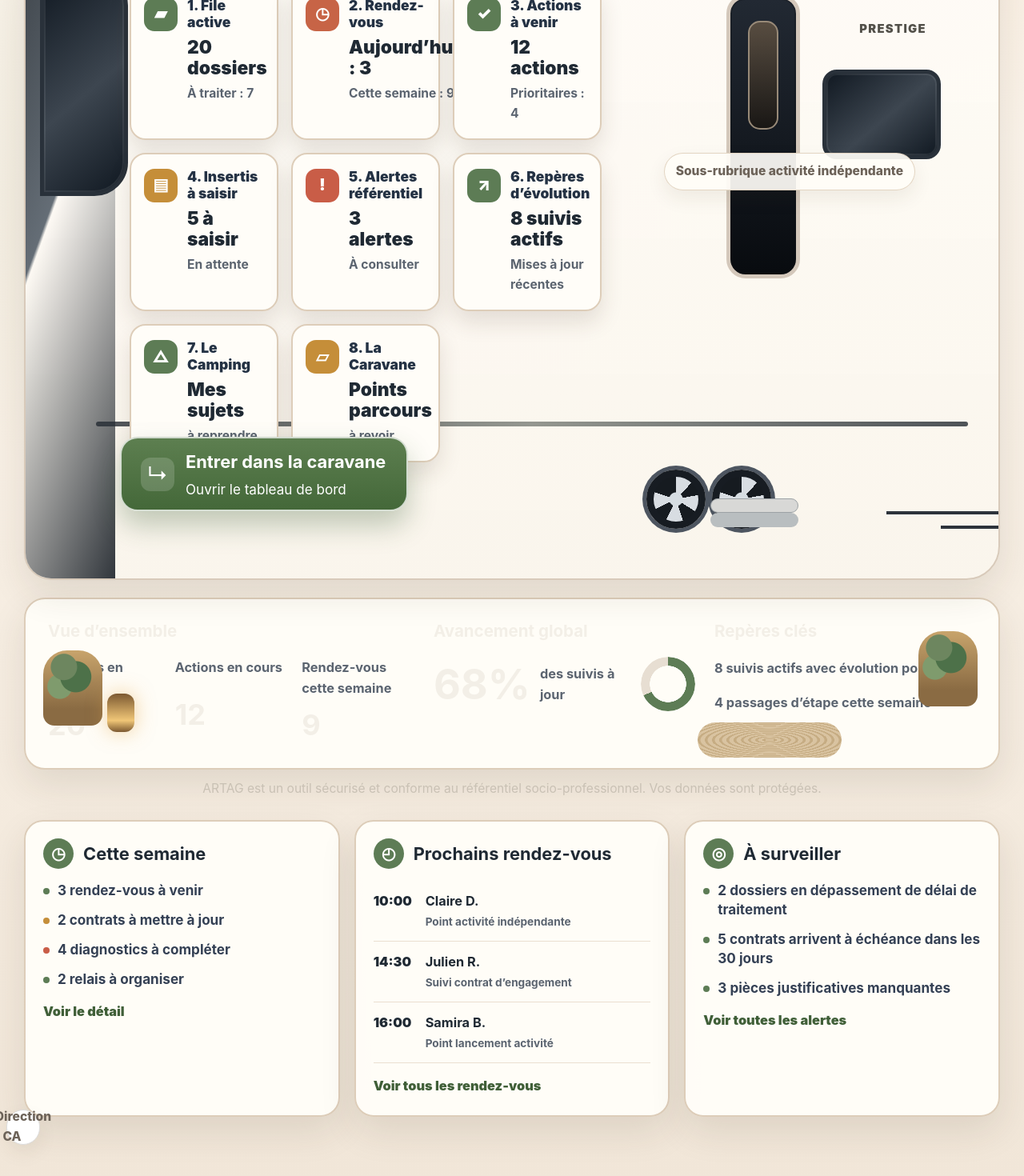
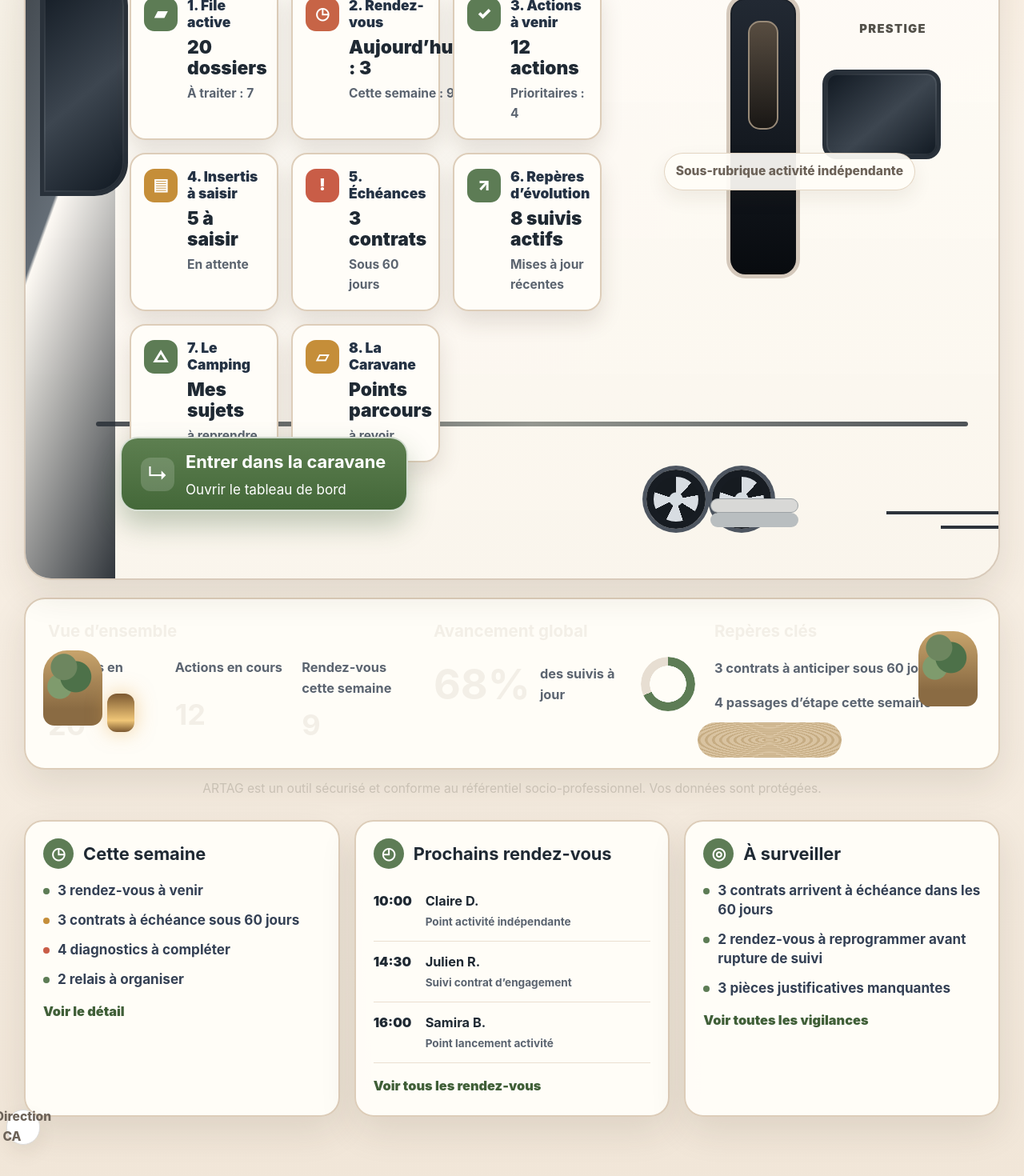
Before and after one commit to So1968/OUTIL-PARCOURS-INSERTION, a React (Vite) app in the folder frontend/: page / in a window 1280 px wide. Shown: the part 544-2014 px from the top of the page at 80% size. Built offline with nearby package versions, Linux system fonts and the light colour scheme.

Commit message:
Ajoute les echeances au tableau de bord

```diff
--- a/frontend/src/pages/HomePage.jsx
+++ b/frontend/src/pages/HomePage.jsx
@@ -13,6 +13,7 @@ const navigationItems = [
   { label: "File active", icon: "□", to: "/accompagnement-global" },
   { label: "Rendez-vous", icon: "◷", to: "/accompagnement-global" },
   { label: "Actions", icon: "✓", to: "/accompagnement-global/fiche-minute" },
+  { label: "Échéances", icon: "!", to: "/accompagnement-global/echeances-vigilances" },
   { label: "Parcours", icon: "⌁", to: "/accompagnement-global" },
   { label: "Référentiel", icon: "▤", to: "/accompagnement-global/lecture-globale" },
   { label: "Outils", icon: "⚙", to: "/accompagnement-global/lecture-globale" },
@@ -55,11 +56,12 @@ const caravanCards = [
   },
   {
     number: "5.",
-    title: "Alertes référentiel",
-    value: "3 alertes",
-    detail: "À consulter",
+    title: "Échéances",
+    value: "3 contrats",
+    detail: "Sous 60 jours",
     tone: "red",
     icon: "!",
+    to: "/accompagnement-global/echeances-vigilances",
   },
   {
     number: "6.",
@@ -89,7 +91,7 @@ const caravanCards = [
 
 const weekItems = [
   { text: "3 rendez-vous à venir", tone: "green" },
-  { text: "2 contrats à mettre à jour", tone: "gold" },
+  { text: "3 contrats à échéance sous 60 jours", tone: "gold" },
   { text: "4 diagnostics à compléter", tone: "red" },
   { text: "2 relais à organiser", tone: "green" },
 ];
@@ -101,8 +103,8 @@ const appointments = [
 ];
 
 const watchItems = [
-  "2 dossiers en dépassement de délai de traitement",
-  "5 contrats arrivent à échéance dans les 30 jours",
+  "3 contrats arrivent à échéance dans les 60 jours",
+  "2 rendez-vous à reprogrammer avant rupture de suivi",
   "3 pièces justificatives manquantes",
 ];
 
@@ -118,9 +120,9 @@ function PanelCard({ title, icon, children }) {
   );
 }
 
-function CaravanCard({ number, title, value, detail, tone, icon }) {
-  return (
-    <article className="caravan-module-card">
+function CaravanCard({ number, title, value, detail, tone, icon, to, onClick }) {
+  const content = (
+    <>
       <span className={`caravan-module-icon ${tone}`}>{icon}</span>
       <div className="caravan-module-copy">
         <h3>
@@ -129,8 +131,18 @@ function CaravanCard({ number, title, value, detail, tone, icon }) {
         <strong className={tone}>{value}</strong>
         <p>{detail}</p>
       </div>
-    </article>
+    </>
   );
+
+  if (to) {
+    return (
+      <Link className="caravan-module-card" to={to} onClick={onClick}>
+        {content}
+      </Link>
+    );
+  }
+
+  return <article className="caravan-module-card">{content}</article>;
 }
 
 export function HomePage() {
@@ -201,7 +213,7 @@ export function HomePage() {
           <p className="caravan-kicker">POSTE DE PILOTAGE · RÉFÉRENTIEL · FILE ACTIVE</p>
           <h1>Poste de pilotage RSA – activité indépendante</h1>
           <p className="caravan-hero-subtitle">
-            Voir la file active, les rendez-vous, les actions et les repères du parcours.
+            Voir la file active, les rendez-vous, les actions, les échéances et les repères du parcours.
           </p>
         </section>
 
@@ -220,7 +232,7 @@ export function HomePage() {
 
               <div className="caravan-modules-grid">
                 {caravanCards.map((card) => (
-                  <CaravanCard key={card.title} {...card} />
+                  <CaravanCard key={card.title} {...card} onClick={setProfessionalRole} />
                 ))}
               </div>
 
@@ -265,7 +277,7 @@ export function HomePage() {
               </article>
               <article>
                 <h2>Repères clés</h2>
-                <p>8 suivis actifs avec évolution positive</p>
+                <p>3 contrats à anticiper sous 60 jours</p>
                 <p>4 passages d’étape cette semaine</p>
               </article>
             </section>
@@ -282,7 +294,7 @@ export function HomePage() {
                   <li key={item.text} className={item.tone}>{item.text}</li>
                 ))}
               </ul>
-              <Link to="/accompagnement-global" onClick={setProfessionalRole}>Voir le détail</Link>
+              <Link to="/accompagnement-global/echeances-vigilances" onClick={setProfessionalRole}>Voir le détail</Link>
             </PanelCard>
 
             <PanelCard title="Prochains rendez-vous" icon="◴">
@@ -310,7 +322,7 @@ export function HomePage() {
                   <li key={item}>{item}</li>
                 ))}
               </ul>
-              <Link to="/accompagnement-global/lecture-globale" onClick={setProfessionalRole}>Voir toutes les alertes</Link>
+              <Link to="/accompagnement-global/echeances-vigilances" onClick={setProfessionalRole}>Voir toutes les vigilances</Link>
             </PanelCard>
           </aside>
         </section>
```
